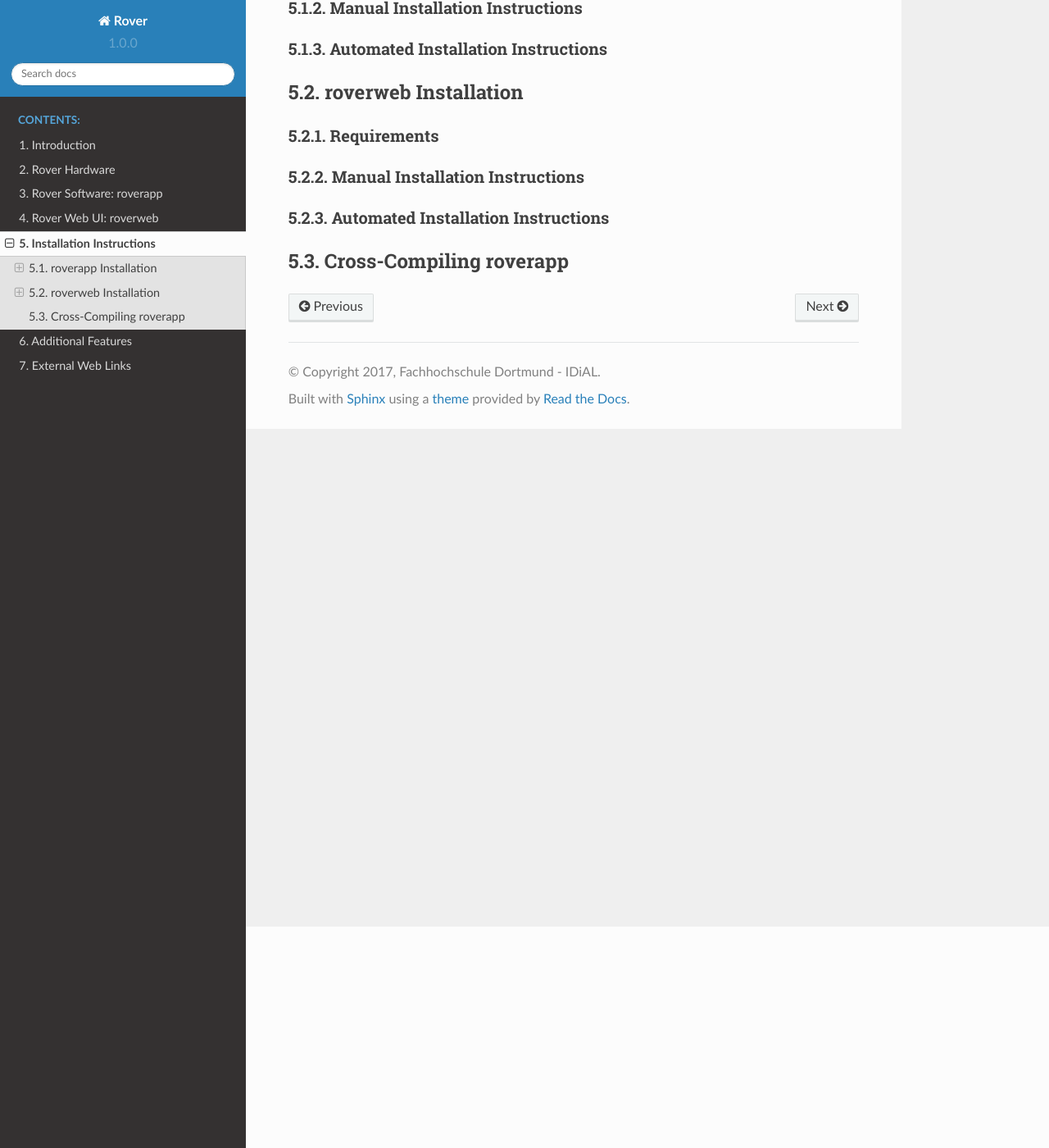
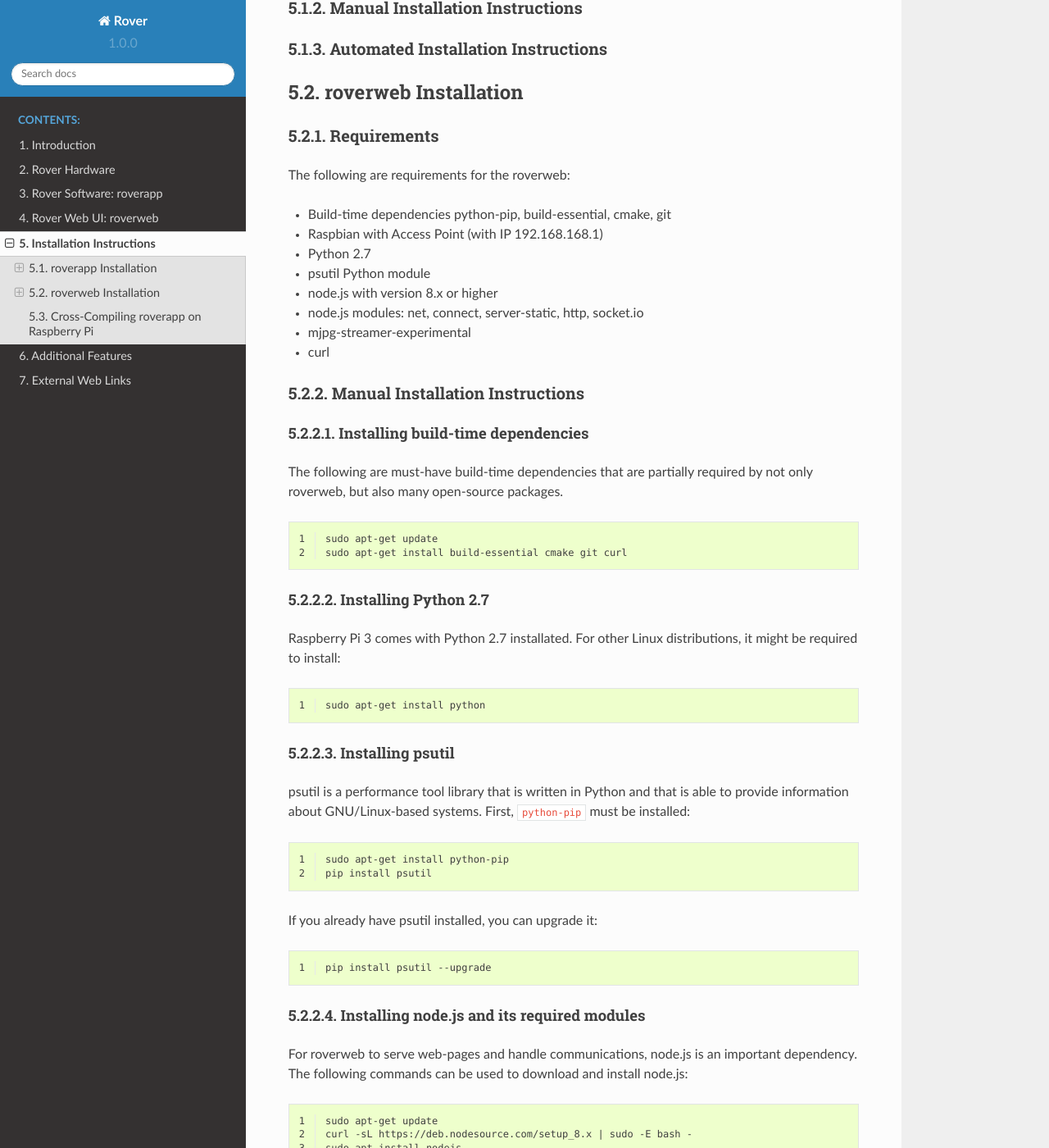
Before and after one commit to mozcelikors/rover-docs, a Sphinx documentation site: the page built from docs/source/content/installation.rst, in a window 1280 px wide and 1400 px high, scrolled down 270 px. Shown: the whole window at 82% size. Built offline with Sphinx 7.4.7 and the Read the Docs theme 2.0.0, drawn with Linux system fonts in a browser that asks for light colours; some of the changed text lies outside the part shown.

Commit message:
More content
Signed-off-by: mozcelikors <mozcelikors@gmail.com>

```diff
--- a/docs/source/content/installation.rst
+++ b/docs/source/content/installation.rst
@@ -11,6 +11,7 @@
 
 Requirements
 =================================================
+
 
 Manual Installation Instructions
 =================================================
@@ -29,13 +30,102 @@
 
 Requirements
 =================================================
+The following are requirements for the roverweb:
+
+* Build-time dependencies python-pip, build-essential, cmake, git
+* Raspbian with Access Point (with IP 192.168.168.1)
+* Python 2.7
+* psutil Python module
+* node.js with version 8.x or higher
+* node.js modules: net, connect, server-static, http, socket.io
+* mjpg-streamer-experimental
+* curl
 
 Manual Installation Instructions
 =================================================
+
+Installing build-time dependencies
+*************************************************
+
+The following are must-have build-time dependencies that are partially required by not only roverweb, but also many open-source packages.
+
+.. code-block:: bash
+   :linenos:
+
+   sudo apt-get update
+   sudo apt-get install build-essential cmake git curl
+
+
+Installing Python 2.7
+*************************************************
+
+Raspberry Pi 3 comes with Python 2.7 installated. For other Linux distributions, it might be required to install:
+
+.. code-block:: bash
+   :linenos:
+
+   sudo apt-get install python
+
+
+Installing psutil
+*************************************************
+
+psutil is a performance tool library that is written in Python and that is able to provide information about GNU/Linux-based systems.
+First, ``python-pip`` must be installed:
+
+.. code-block:: bash
+   :linenos:
+
+   sudo apt-get install python-pip
+   pip install psutil
+
+If you already have psutil installed, you can upgrade it:
+
+.. code-block:: bash
+   :linenos:
+
+   pip install psutil --upgrade
+
+Installing node.js and its required modules
+*************************************************
+
+For roverweb to serve web-pages and handle communications, node.js is an important dependency.
+The following commands can be used to download and install node.js:
+
+.. code-block:: bash
+   :linenos:
+
+   sudo apt-get update
+   curl -sL https://deb.nodesource.com/setup_8.x | sudo -E bash -
+   sudo apt install nodejs
+
+At this point, if the following command does not result in any errors, that means that node is successfully installed:
+
+.. code-block:: bash
+   :linenos:
+
+   node -v
+
+There are also node.js modules which are required for roverweb. Those modules must be installed by running the following:
+
+.. code-block:: bash
+   :linenos:
+
+   npm install net connect server-static http socket.io
+
+
+Downloading (Fetching) roverweb
+*************************************************
+
+.. code-block:: bash
+   :linenos:
+
+   git clone https://github.com/app4mc-rover/rover-web.git
+
 
 Automated Installation Instructions
 =================================================
 
 *************************************************
-Cross-Compiling roverapp
+Cross-Compiling roverapp on Raspberry Pi
 *************************************************
--- a/docs/source/content/roverhw.rst
+++ b/docs/source/content/roverhw.rst
@@ -70,6 +70,7 @@
 * Minimum track/spacing 6/6mil
 * Cutouts required
 * Plating required
+* Montage drill holes M2.5
 * (Preferrably) Red solder Mask
 * (Preferrably) White silkscreen
 
```
Also changed, not shown: docs/source/content/roverapp.rst (+11 -3 lines), docs/source/content/roverweb.rst (+40 -1 lines), docs/source/roverstatic/images/rovercomponents.png.
